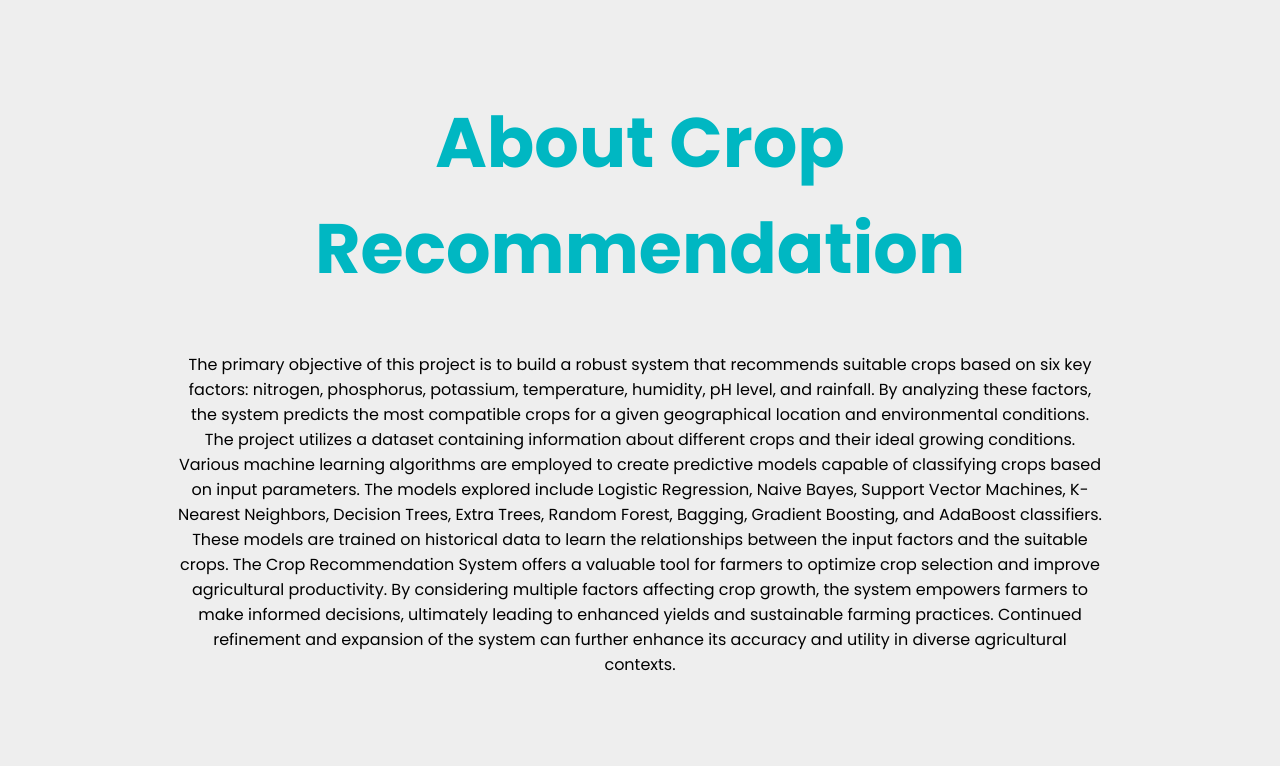
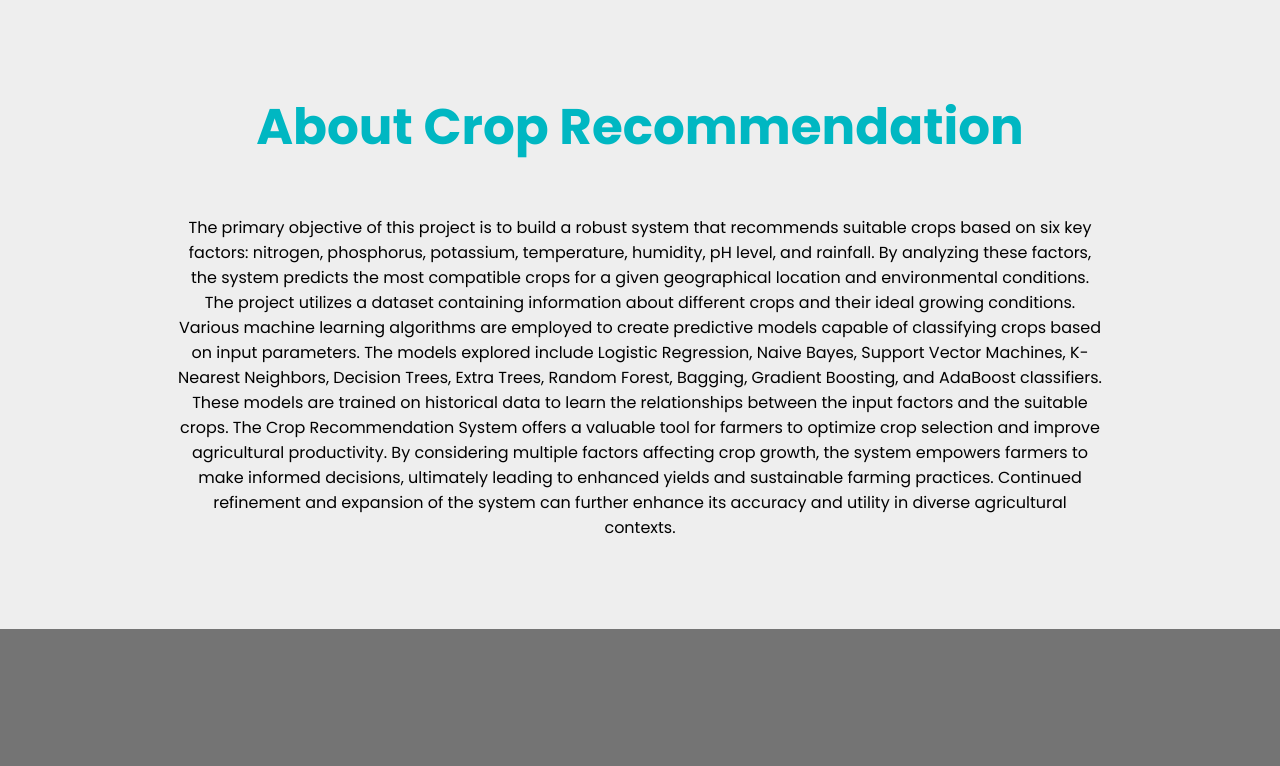
Before and after one commit to bhoomika-dudhat/rain-prediction, a Django app: page / in a window 1280 px wide. Shown: the part 800-1566 px from the top of the page. After the commit the page ends 1429 px from the top, so only its background shows below. Run offline with Django 5.2, Linux system fonts and the light colour scheme; parts of the project's set-up code (start-up, migrations or seed data) failed here and were passed over; some libraries are stand-ins or nearby versions.

Commit message:
after changes

```diff
--- a/myproject/myapp/static/css/style1.css
+++ b/myproject/myapp/static/css/style1.css
@@ -107,7 +107,7 @@ section:nth-child(1) .media-icons i {
 #dashboard h2 {
 	text-align: center;
 	color: var(--primary-color);
-	font-size: 70px;
+	font-size: 50px;
 }
 
 #info > div > img {
--- a/myproject/myapp/templates/index.html
+++ b/myproject/myapp/templates/index.html
@@ -20,6 +20,11 @@
         border-radius: 20px;
         transition: 0.3s;
 
+      }
+      #about h2, #info h2, #dashboard h2 {
+        text-align: center;
+        color: var(--primary-color);
+        font-size: 50px;
       }
   </style>
     <meta charset="utf-8">
```
